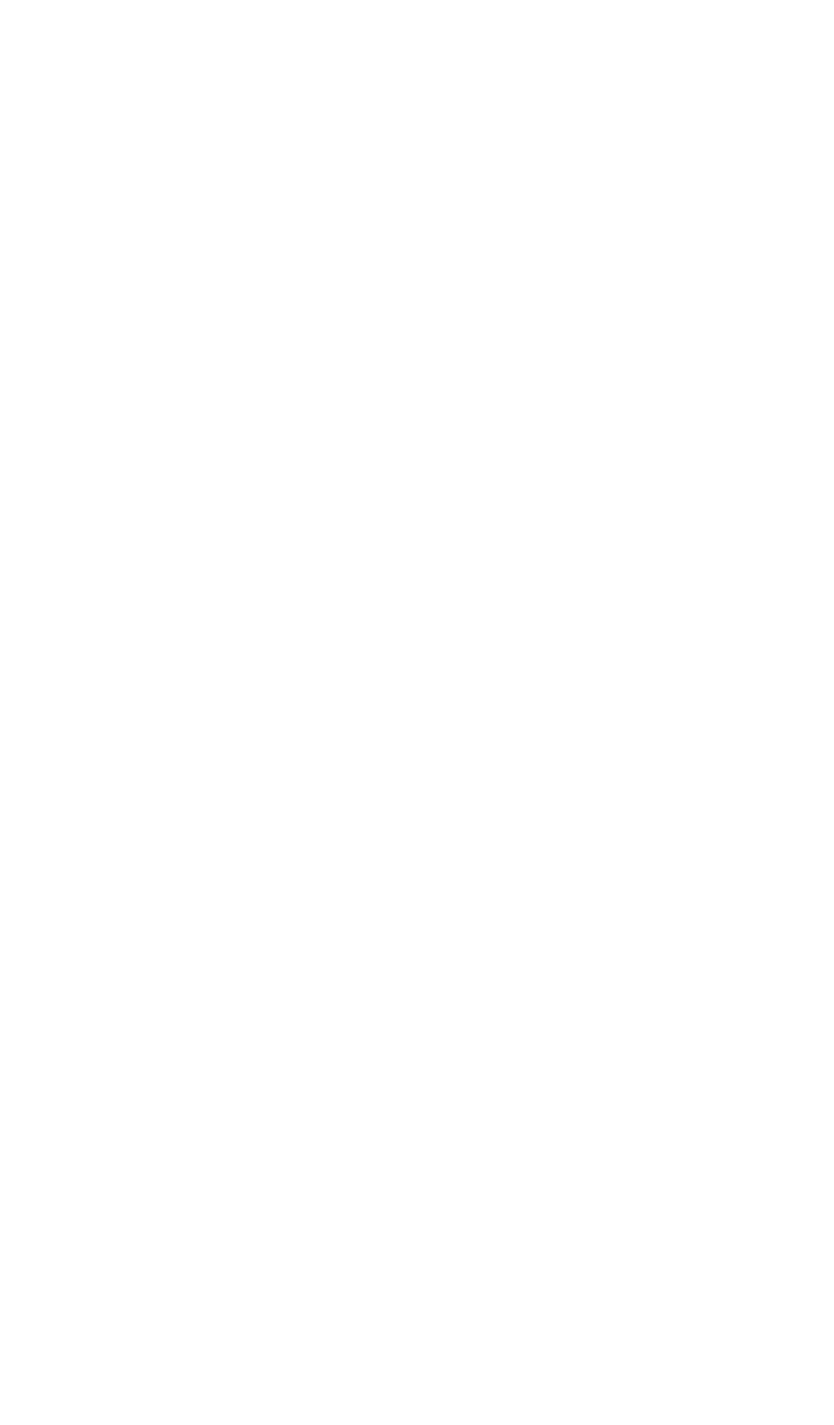
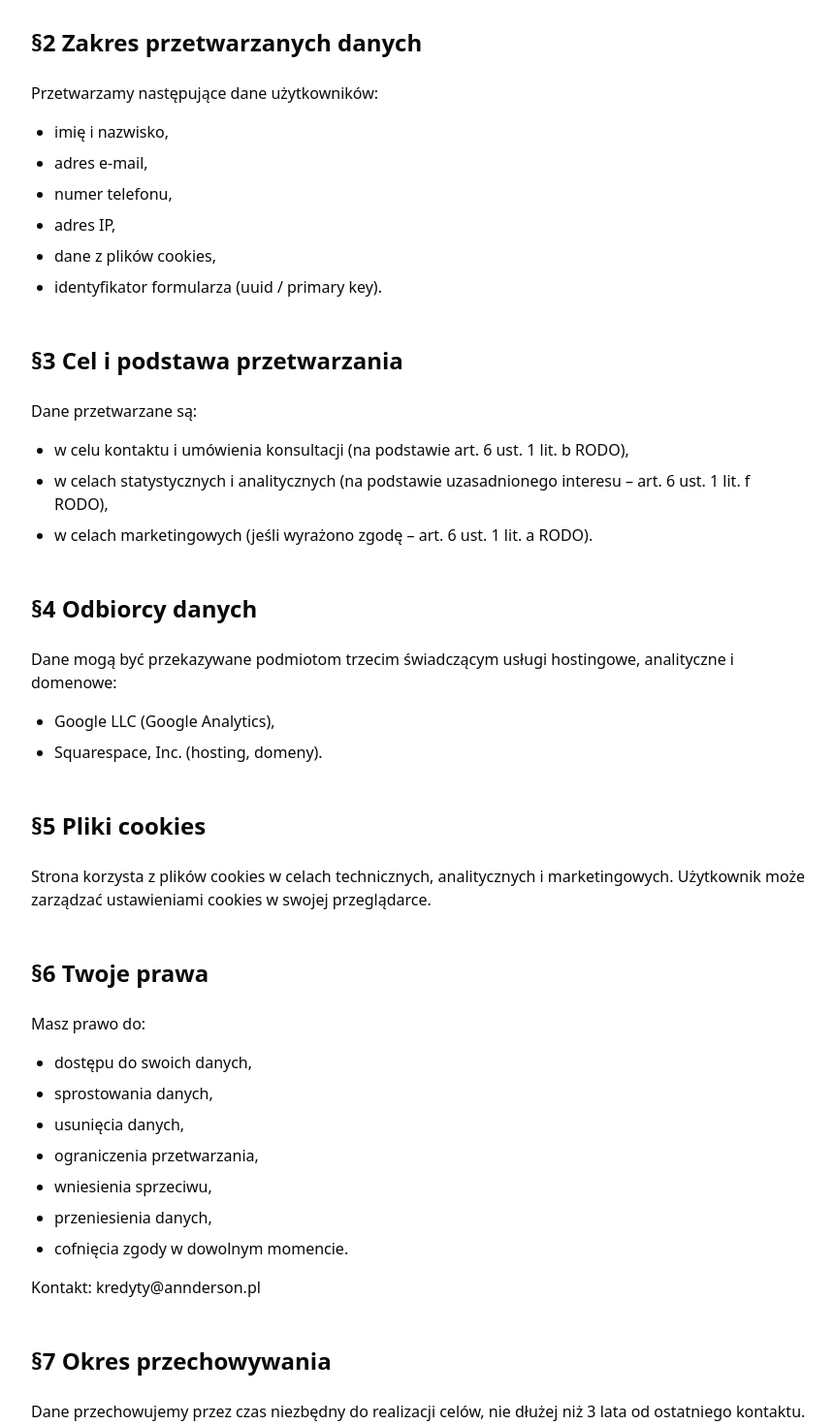
Before and after one commit to Beniamin09123/lukasz-wykret-strona-internetowa, a React (Vite) app: page /privacy in a window 1280 px wide. Before the commit this address had no page. Shown: the part 340-1810 px from the top of the page at 97% size, without its empty margins (208-1068 px from the left). Before the commit the page ends 800 px from the top, so only its background shows below. Built offline with nearby package versions, Linux system fonts and the light colour scheme.

Commit message:
Add Privacy Policy page and update routing

```diff
--- a/src/main.tsx
+++ b/src/main.tsx
@@ -4,6 +4,7 @@ import { BrowserRouter as Router, Routes, Route } from 'react-router-dom';
 import App from './App.tsx';
 import ContactPage from './pages/contact.tsx';
 import TermsPage from './pages/terms.tsx';
+import PrivacyPage from './pages/privacy.tsx';
 import './index.css';
 
 createRoot(document.getElementById('root')!).render(
@@ -13,6 +14,7 @@ createRoot(document.getElementById('root')!).render(
         <Route path="/" element={<App />} />
         <Route path="/contact" element={<ContactPage />} />
         <Route path="/terms" element={<TermsPage />} />
+        <Route path="/privacy" element={<PrivacyPage />} />
       </Routes>
     </Router>
   </StrictMode>
--- /dev/null
+++ b/src/pages/privacy.tsx
@@ -0,0 +1,97 @@
+import { NavBar } from '@/components/ui/navbar';
+import { Footer } from '@/components/sections/footer';
+import { useEffect } from 'react';
+import { useLocation } from 'react-router-dom';
+
+export default function PrivacyPage() {
+  const location = useLocation();
+
+  useEffect(() => {
+    window.scrollTo({ top: 0, behavior: 'smooth' });
+  }, [location]);
+
+  return (
+    <div className="min-h-screen bg-white">
+      <NavBar />
+      <main className="pt-32 pb-20 px-8 lg:px-[120px]">
+        <div className="max-w-[800px] mx-auto">
+          <h1 style={{ fontFamily: 'DM Serif Display' }} className="text-3xl md:text-4xl font-bold mb-12">
+            Polityka Prywatności
+          </h1>
+
+          <div className="prose prose-lg max-w-none">
+            <section>
+              <h2 className="text-2xl font-bold mb-6">§1 Administrator danych osobowych</h2>
+              <p className="mb-6">
+                Administratorem Twoich danych osobowych jest Annderson sp. z o.o., ul. Zwierzyniecka 22/2, 31-105 Kraków, e-mail: kredyty@annderson.pl.
+              </p>
+            </section>
+
+            <section className="mt-12">
+              <h2 className="text-2xl font-bold mb-6">§2 Zakres przetwarzanych danych</h2>
+              <p className="mb-4">Przetwarzamy następujące dane użytkowników:</p>
+              <ul className="list-disc pl-6 space-y-2">
+                <li>imię i nazwisko,</li>
+                <li>adres e-mail,</li>
+                <li>numer telefonu,</li>
+                <li>adres IP,</li>
+                <li>dane z plików cookies,</li>
+                <li>identyfikator formularza (uuid / primary key).</li>
+              </ul>
+            </section>
+
+            <section className="mt-12">
+              <h2 className="text-2xl font-bold mb-6">§3 Cel i podstawa przetwarzania</h2>
+              <p className="mb-4">Dane przetwarzane są:</p>
+              <ul className="list-disc pl-6 space-y-2">
+                <li>w celu kontaktu i umówienia konsultacji (na podstawie art. 6 ust. 1 lit. b RODO),</li>
+                <li>w celach statystycznych i analitycznych (na podstawie uzasadnionego interesu – art. 6 ust. 1 lit. f RODO),</li>
+                <li>w celach marketingowych (jeśli wyrażono zgodę – art. 6 ust. 1 lit. a RODO).</li>
+              </ul>
+            </section>
+
+            <section className="mt-12">
+              <h2 className="text-2xl font-bold mb-6">§4 Odbiorcy danych</h2>
+              <p className="mb-4">Dane mogą być przekazywane podmiotom trzecim świadczącym usługi hostingowe, analityczne i domenowe:</p>
+              <ul className="list-disc pl-6 space-y-2">
+                <li>Google LLC (Google Analytics),</li>
+                <li>Squarespace, Inc. (hosting, domeny).</li>
+              </ul>
+            </section>
+
+            <section className="mt-12">
+              <h2 className="text-2xl font-bold mb-6">§5 Pliki cookies</h2>
+              <p className="mb-4">
+                Strona korzysta z plików cookies w celach technicznych, analitycznych i marketingowych.
+                Użytkownik może zarządzać ustawieniami cookies w swojej przeglądarce.
+              </p>
+            </section>
+
+            <section className="mt-12">
+              <h2 className="text-2xl font-bold mb-6">§6 Twoje prawa</h2>
+              <p className="mb-4">Masz prawo do:</p>
+              <ul className="list-disc pl-6 space-y-2">
+                <li>dostępu do swoich danych,</li>
+                <li>sprostowania danych,</li>
+                <li>usunięcia danych,</li>
+                <li>ograniczenia przetwarzania,</li>
+                <li>wniesienia sprzeciwu,</li>
+                <li>przeniesienia danych,</li>
+                <li>cofnięcia zgody w dowolnym momencie.</li>
+              </ul>
+              <p className="mt-4">Kontakt: kredyty@annderson.pl</p>
+            </section>
+
+            <section className="mt-12">
+              <h2 className="text-2xl font-bold mb-6">§7 Okres przechowywania</h2>
+              <p>
+                Dane przechowujemy przez czas niezbędny do realizacji celów, nie dłużej niż 3 lata od ostatniego kontaktu.
+              </p>
+            </section>
+          </div>
+        </div>
+      </main>
+      <Footer />
+    </div>
+  );
+}
```
